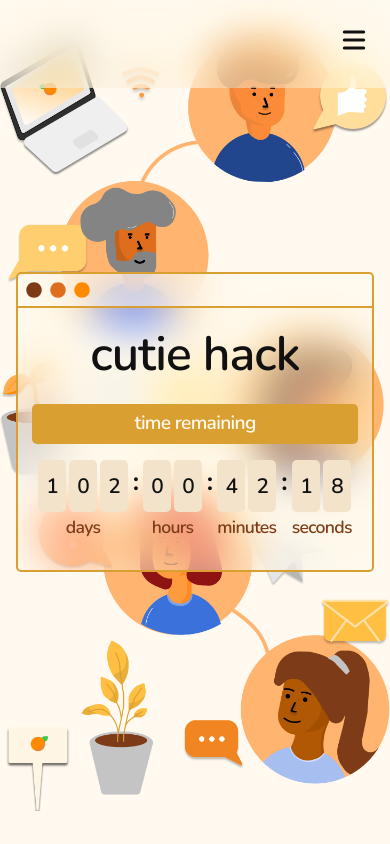
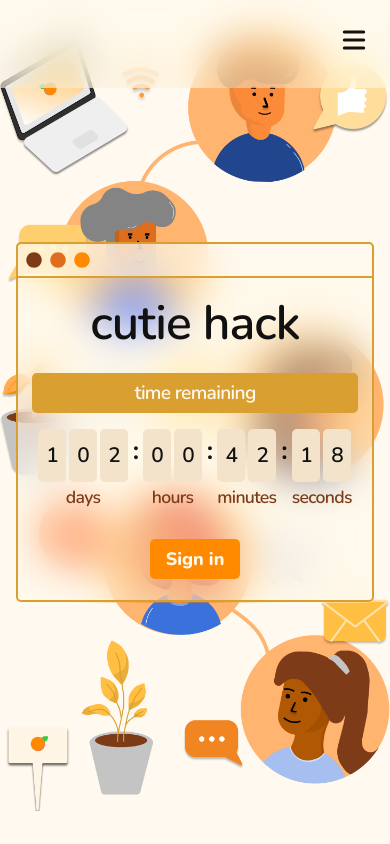
Before and after one commit to citrushack/cutiehack2021, a Next.js app: page /landing in a window 390 px wide. Shown: the top 844 px of the page. Built offline with nearby package versions, Linux system fonts and the light colour scheme; no server answers.

Commit message:
Add sign in button on mobile landing

```diff
--- a/pages/landing.js
+++ b/pages/landing.js
@@ -2,7 +2,7 @@
 import React, { useState, useEffect, useRef } from 'react'
 import Link from 'next/link'
 import Image from 'next/image'
-import { useSession } from 'next-auth/client'
+import { signIn, signOut, useSession } from 'next-auth/client'
 import { motion } from 'framer-motion'
 
 import CountdownWrapper from '../components/Countdown'
@@ -113,6 +113,20 @@ export default function Home() {
               <div>
                 <h1 className={styles.title}>cutie hack</h1>
                 <CountdownWrapper />
+                {!session && isMobile &&
+                  <motion.button
+                    aria-label="Sign In Button"
+                    type="button"
+                    variants={buttonVariants}
+                    whileHover="hover"
+                    whileTap="tap"
+                    transition="ease"
+                    className={styles.primarybutton}
+                    onClick={signIn}
+                  >
+                    Sign in
+                  </motion.button>
+                }
                 {session && checkedIn && !inGroup && (
                   <div className={styles.actionwrapper}>
                     <Link passHref href="/groups/create">
```
